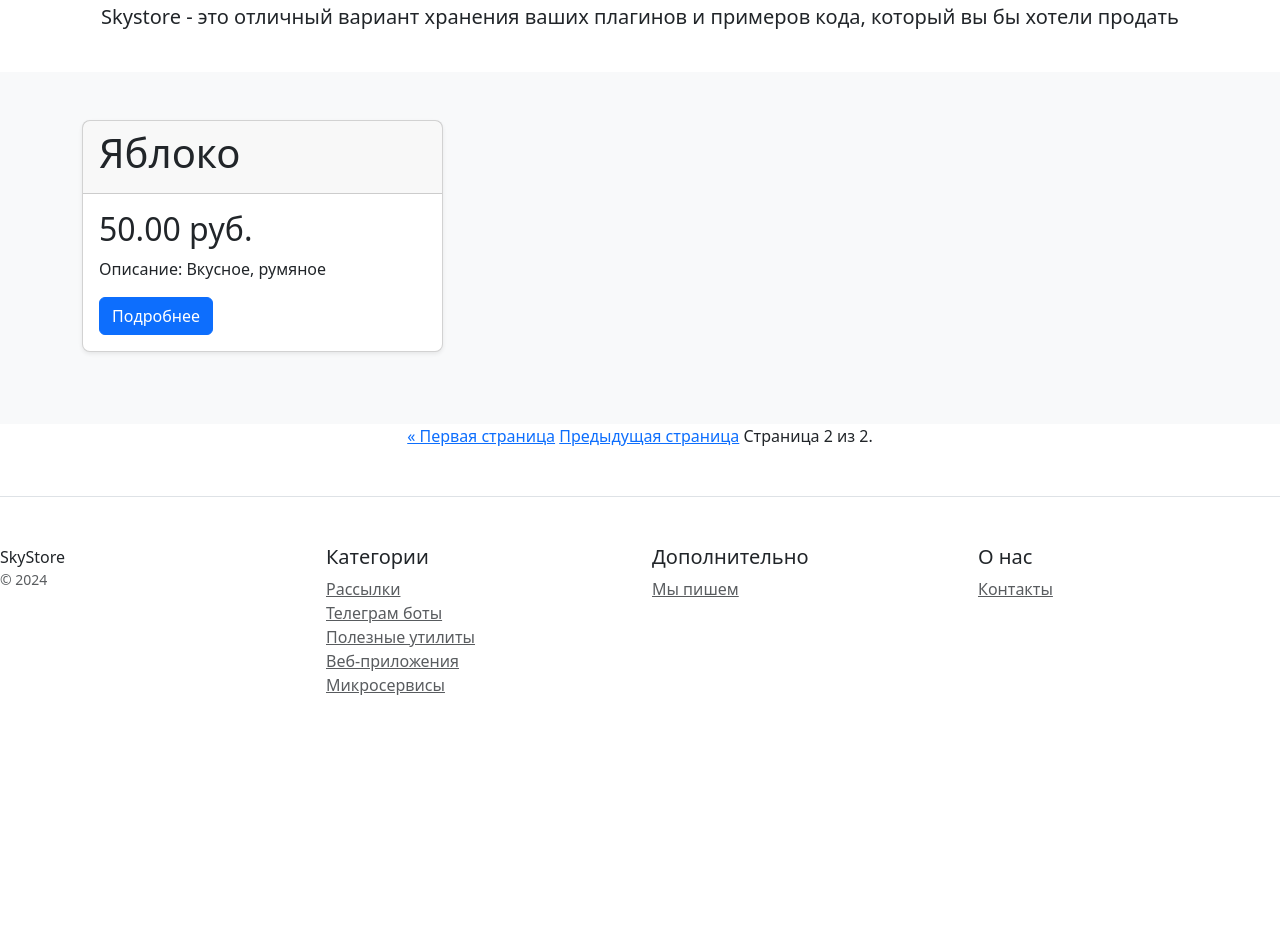
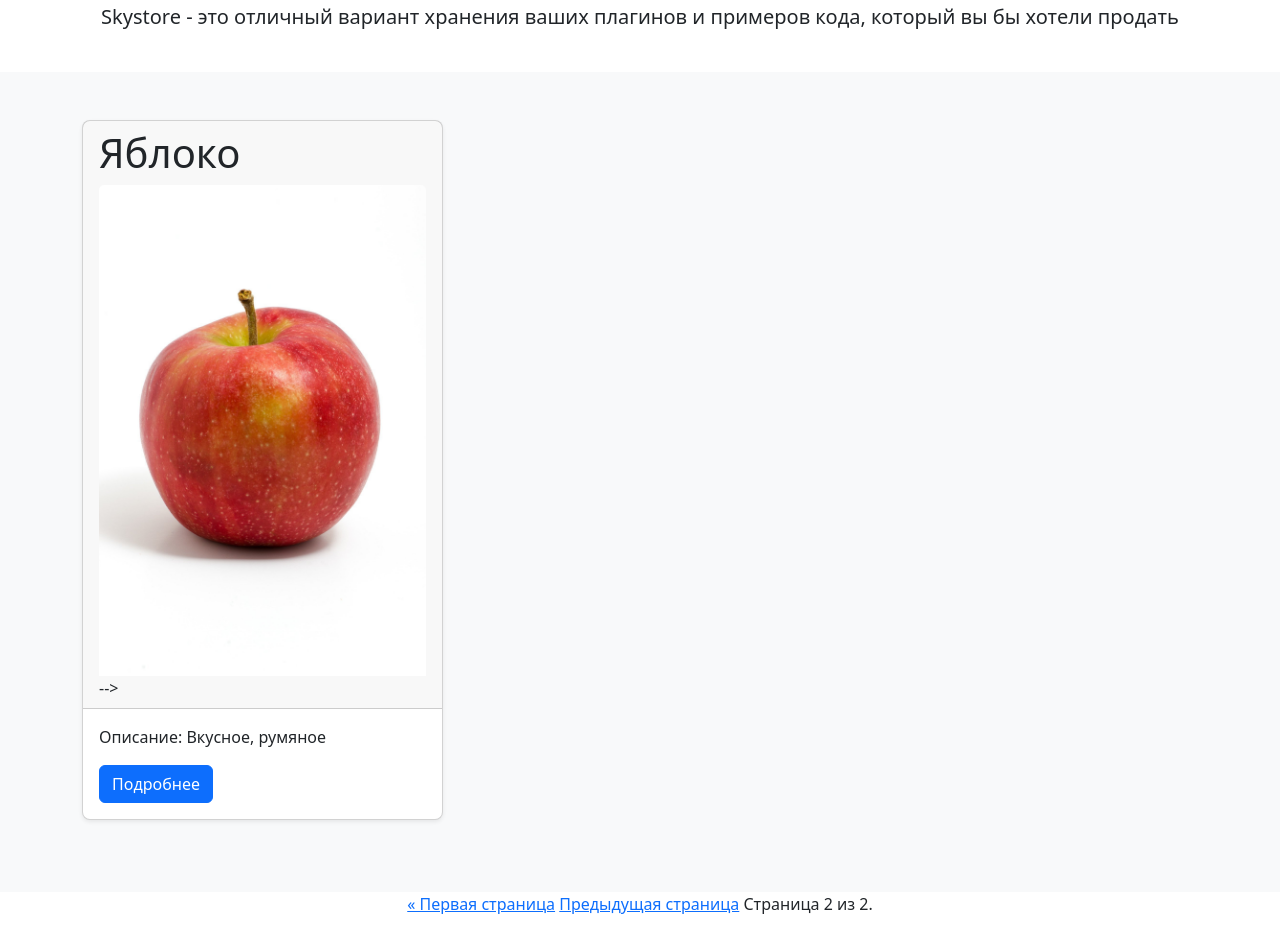
Before and after one commit to YanaSozoniva/onlain_store-django, a Django app: page /?page=2 in a window 1280 px wide. Shown: the part 212-1144 px from the top of the page. Before the commit the page ends 907 px from the top, so only its background shows below. Run offline with Django 5.2, Linux system fonts and the light colour scheme; data comes from the database, SQL or seed files in the repository; some libraries are stand-ins or nearby versions.

Commit message:
add output photo в products_list.html

```diff
--- a/catalog/templates/catalog/products_list.html
+++ b/catalog/templates/catalog/products_list.html
@@ -13,11 +13,9 @@
             <div class="card mb-4 rounded-3 shadow-sm">
                 <div class="card-header">
                     <h1 class="card-title pricing-card-title">{{ product.name }}</h1>
-<!--                    <img class="card-img-top" src="{{ product.photo_product | media_filter }}" alt="Card image cap">-->
+                   <img class="card-img-top" src="{{ product.photo_product | media_filter }}" alt="Card image cap">-->
                 </div>
                 <div class="card-body">
-
-                    <h2 class="card-title pricing-card-title">{{ product.price }} руб.</h2>
                     <p>Описание: {{ product.description | truncatechars:100 }}</p>
                     <a class="btn btn-primary" href="{% url 'catalog:product_detail' product.pk %}" role="button">Подробнее</a>
                 </div>
```
